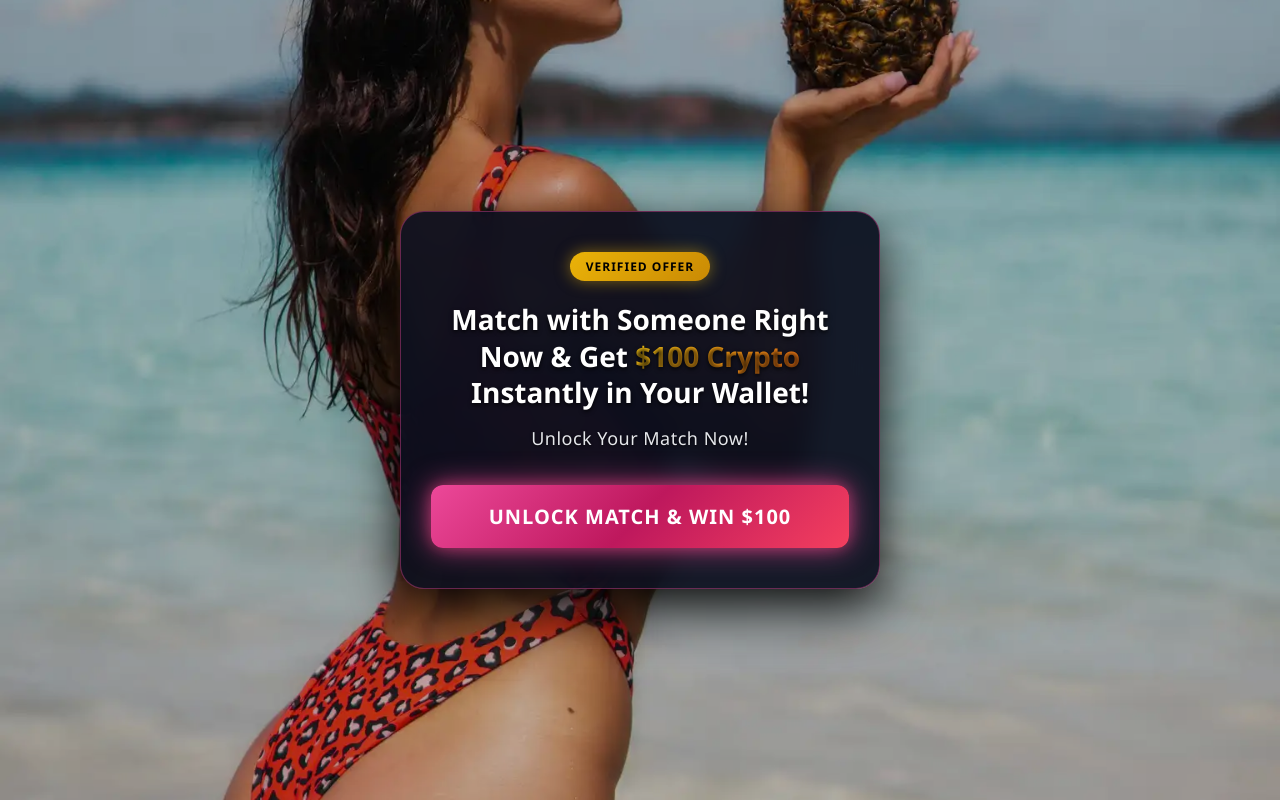
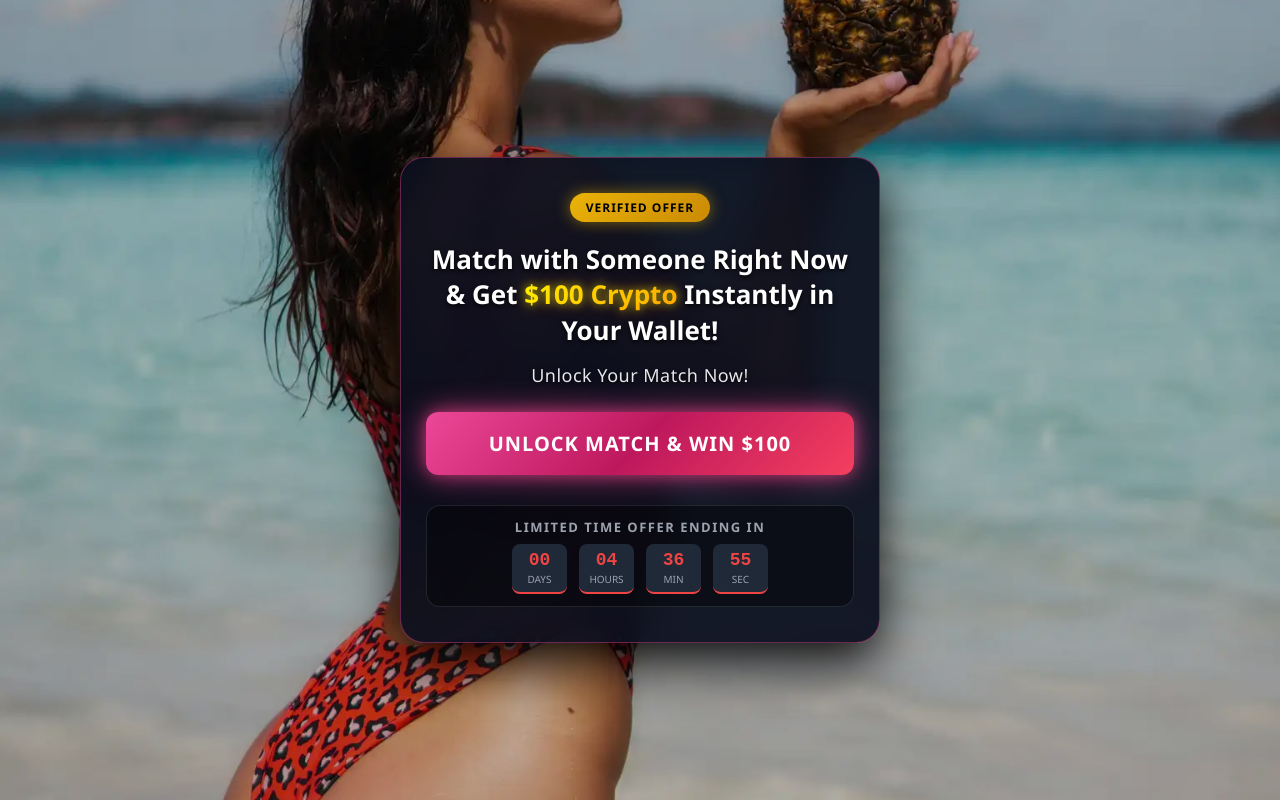
Before and after one commit to pj9889/crypto-dating, a plain HTML site: page index.html in a window 1280 px wide. Drawn offline with Linux system fonts and the light colour scheme.

Commit message:
Update index.html

```diff
--- a/index.html
+++ b/index.html
@@ -42,13 +42,11 @@
             transition: opacity 1s ease-in-out;
         }
 
-        /* যে ছবিটা একটিভ থাকবে তার জন্য */
         .bg-pic.active-bg {
             opacity: 1;
         }
 
-        /* 💡 এখানে অন্ধকার লেয়ারের অপাসিটি ০.৬৫ থেকে কমিয়ে ০.২৫ করে দেওয়া হয়েছে */
-        /* এর ফলে ব্যাকগ্রাউন্ড পিকচারগুলো এখন একদম ক্লিয়ার ও স্পষ্ট দেখা যাবে */
+        /* ব্যাকগ্রাউন্ড ক্লিয়ার রাখার জন্য হালকা ওভারলে */
         .bg-slider::after {
             content: '';
             position: absolute;
@@ -59,13 +57,13 @@
             background: rgba(0, 0, 0, 0.25);
         }
 
-        /* মেইন কার্ড কন্টেইনার (টেক্সট পড়ার সুবিধার জন্য এর ব্যাকগ্রাউন্ড একটু সলিড করা হয়েছে) */
+        /* মেইন কার্ড কন্টেইনার */
         .promo-card {
-            background: rgba(10, 15, 30, 0.92);
+            background: rgba(10, 15, 30, 0.93);
             max-width: 480px;
             width: 100%;
             border-radius: 24px;
-            padding: 40px 30px;
+            padding: 35px 25px;
             text-align: center;
             border: 1px solid rgba(236, 72, 153, 0.4);
             box-shadow: 0 20px 50px rgba(0, 0, 0, 0.9);
@@ -88,26 +86,32 @@
             letter-spacing: 1px;
         }
 
-        /* মেইন হেডিং ও কালারিং */
+        /* মেইন হেডিং */
         h1 {
-            font-size: 28px;
-            line-height: 1.3;
+            font-size: 26px;
+            line-height: 1.35;
             margin-bottom: 15px;
             color: #ffffff;
             font-weight: 800;
             text-shadow: 0 2px 4px rgba(0,0,0,0.8);
         }
+
+        /* 💡 $100 Crypto লেখার নতুন আকর্ষণীয় আল্ট্রা-ব্রাইট গোল্ডেন নিয়ন কালার */
         .highlight-gold {
-            background: linear-gradient(135deg, #facc15 0%, #f97316 100%);
+            color: #fffb00;
+            font-weight: 900;
+            text-shadow: 0 0 10px rgba(255, 251, 0, 0.65), 0 0 20px rgba(249, 115, 22, 0.4);
+            background: linear-gradient(135deg, #fffb00 0%, #ff9100 100%);
             -webkit-background-clip: text;
             -webkit-text-fill-color: transparent;
+            display: inline-block;
         }
 
         /* সাব-টেক্সট */
         .sub-text {
             font-size: 18px;
             color: #e5e7eb;
-            margin-bottom: 35px;
+            margin-bottom: 25px;
             font-weight: 500;
             letter-spacing: 0.5px;
             text-shadow: 0 1px 3px rgba(0,0,0,0.8);
@@ -131,6 +135,7 @@
             box-shadow: 0 0 20px rgba(236, 72, 153, 0.6);
             transition: all 0.3s ease;
             animation: pulseGlow 1.5s infinite alternate, wobbleShake 3s infinite ease-in-out;
+            margin-bottom: 25px;
         }
 
         .btn-claim:hover {
@@ -139,19 +144,53 @@
             transform: scale(1.05);
         }
 
-        /* পালস (Glow & Scale) অ্যানিমেশন */
-        @keyframes pulseGlow {
-            0% {
-                transform: scale(1);
-                box-shadow: 0 0 15px rgba(236, 72, 153, 0.5);
-            }
-            100% {
-                transform: scale(1.03);
-                box-shadow: 0 0 30px rgba(236, 72, 153, 0.8), 0 0 15px rgba(244, 63, 94, 0.4);
-            }
+        /* প্রিমিয়াম কাউন্টডাউন টাইমার স্টাইল */
+        .timer-container {
+            background: rgba(0, 0, 0, 0.4);
+            border: 1px solid rgba(255, 255, 255, 0.1);
+            border-radius: 14px;
+            padding: 12px;
+            margin-top: 5px;
+        }
+        .timer-title {
+            font-size: 13px;
+            text-transform: uppercase;
+            letter-spacing: 1.5px;
+            color: #9ca3af;
+            margin-bottom: 8px;
+            font-weight: bold;
+        }
+        .timer-display {
+            display: flex;
+            justify-content: center;
+            gap: 12px;
+        }
+        .timer-block {
+            background: #1f2937;
+            padding: 6px 10px;
+            border-radius: 8px;
+            min-width: 55px;
+            border-bottom: 2px solid #ef4444;
+        }
+        .timer-num {
+            font-size: 18px;
+            font-weight: 800;
+            color: #ef4444;
+            font-family: monospace, sans-serif;
+        }
+        .timer-label {
+            font-size: 10px;
+            text-transform: uppercase;
+            color: #9ca3af;
+            margin-top: 2px;
         }
 
-        /* হালকা নড়াচড়া (Wobble) অ্যানিমেশন */
+        /* অ্যানিমেশনসমূহ */
+        @keyframes pulseGlow {
+            0% { transform: scale(1); box-shadow: 0 0 15px rgba(236, 72, 153, 0.5); }
+            100% { transform: scale(1.03); box-shadow: 0 0 30px rgba(236, 72, 153, 0.8), 0 0 15px rgba(244, 63, 94, 0.4); }
+        }
+
         @keyframes wobbleShake {
             0%, 100%, 80% { transform: rotate(0deg); }
             85% { transform: rotate(-2deg); }
@@ -161,10 +200,12 @@
 
         /* রেসপন্সিভ মোবাইল অপ্টিমাইজেশন */
         @media (max-width: 400px) {
-            h1 { font-size: 24px; }
+            h1 { font-size: 22px; }
             .sub-text { font-size: 16px; }
             .btn-claim { font-size: 17px; padding: 15px 20px; }
-            .promo-card { padding: 30px 20px; }
+            .promo-card { padding: 25px 15px; }
+            .timer-block { min-width: 45px; padding: 4px 6px; }
+            .timer-num { font-size: 16px; }
         }
     </style>
 </head>
@@ -186,6 +227,28 @@
         <a href="https://paysale.g2afse.com/click?pid=125904&offer_id=10417&sub1=P1" class="btn-claim" target="_blank">
             Unlock Match & Win $100
         </a>
+
+        <div class="timer-container">
+            <div class="timer-title">Limited Time Offer Ending In</div>
+            <div class="timer-display">
+                <div class="timer-block">
+                    <div class="timer-num" id="days">00</div>
+                    <div class="timer-label">Days</div>
+                </div>
+                <div class="timer-block">
+                    <div class="timer-num" id="hours">04</div>
+                    <div class="timer-label">Hours</div>
+                </div>
+                <div class="timer-block">
+                    <div class="timer-num" id="minutes">37</div>
+                    <div class="timer-label">Min</div>
+                </div>
+                <div class="timer-block">
+                    <div class="timer-num" id="seconds">00</div>
+                    <div class="timer-label">Sec</div>
+                </div>
+            </div>
+        </div>
     </div>
 
     <script>
@@ -199,9 +262,46 @@
             currentBgIndex = (currentBgIndex + 1) % totalBgImages;
             bgImages[currentBgIndex].classList.add('active-bg');
         }
+        setInterval(autoBackgroundSlider, 3000);
 
-        // প্রতি ৩ সেকেন্ড পর পর ব্যাকগ্রাউন্ড ইমেজ অটো চেঞ্জ হবে
-        setInterval(autoBackgroundSlider, 3000);
+        // 💡 ৪ ঘণ্টা ৩৭ মিনিটের নিখুঁত কাউন্টডাউন টাইমার জাভাস্ক্রিপ্ট কোড
+        // পেজ ওপেন হওয়া মাত্রই বর্তমান সময় থেকে ৪ ঘণ্টা ৩৭ মিনিট কাউন্টডাউন শুরু হবে
+        const totalSeconds = (4 * 60 * 60) + (37 * 60);
+        let timeRemaining = totalSeconds;
+
+        const daysElement = document.getElementById('days');
+        const hoursElement = document.getElementById('hours');
+        const minutesElement = document.getElementById('minutes');
+        const secondsElement = document.getElementById('seconds');
+
+        function updateCountdown() {
+            if (timeRemaining <= 0) {
+                // অফার শেষ হয়ে গেলে টাইমার জিরো হয়ে আটকে থাকবে
+                daysElement.textContent = "00";
+                hoursElement.textContent = "00";
+                minutesElement.textContent = "00";
+                secondsElement.textContent = "00";
+                return;
+            }
+
+            // হিসাব নিকাশ
+            const d = 0; // আপনার রুলস অনুযায়ী দিন সবসময় 00 থাকবে
+            const h = Math.floor((timeRemaining % (24 * 3600)) / 3600);
+            const m = Math.floor((timeRemaining % 3600) / 60);
+            const s = Math.floor(timeRemaining % 60);
+
+            // ডিসপ্লেতে সংখ্যা বসানো (সিঙ্গেল ডিজিট হলে আগে একটা ০ বসবে)
+            daysElement.textContent = "00";
+            hoursElement.textContent = h < 10 ? "0" + h : h;
+            minutesElement.textContent = m < 10 ? "0" + m : m;
+            secondsElement.textContent = s < 10 ? "0" + s : s;
+
+            timeRemaining--;
+        }
+
+        // প্রতি সেকেন্ডে টাইমার আপডেট হবে
+        setInterval(updateCountdown, 1000);
+        updateCountdown(); // প্রথমবার ইনস্ট্যান্ট লোডের জন্য
     </script>
 
 </body>
```
